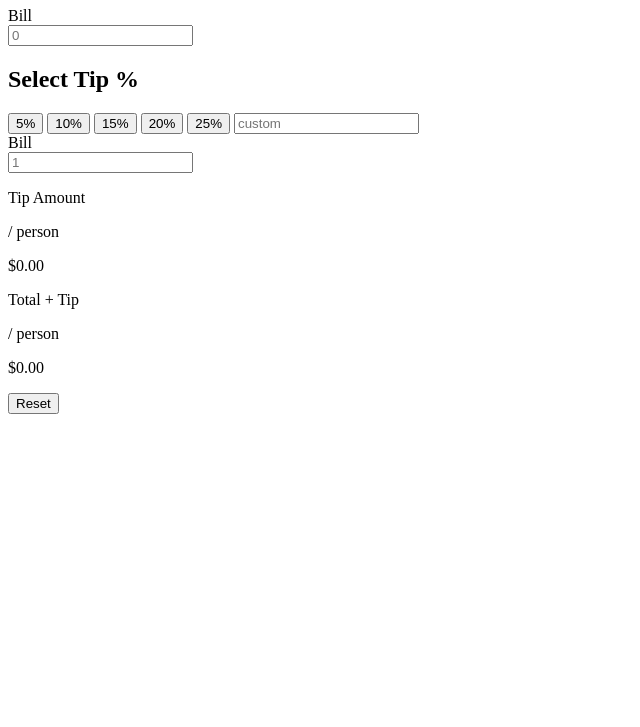
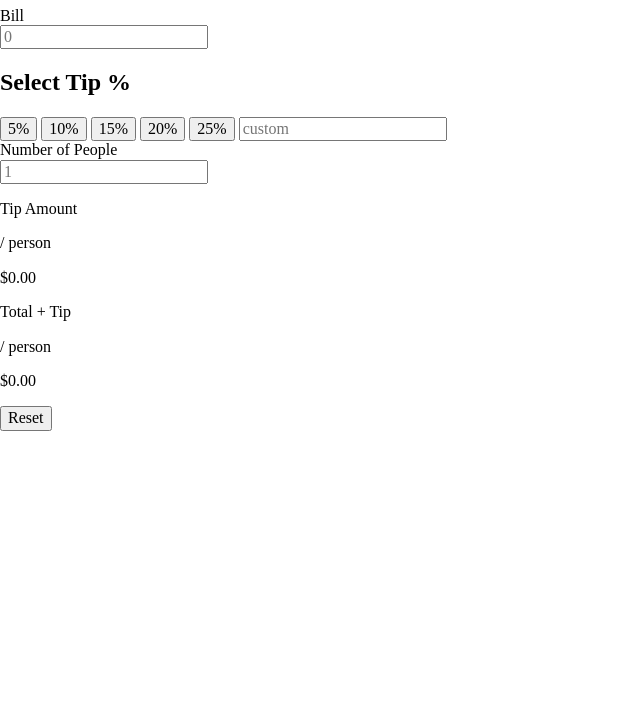
Before and after one commit to darrienjohnson/Gratapp, a plain HTML site: page index.html in a window 1280 px wide. Shown: the part 73-800 px from the top of the page, without its empty margins (0-640 px from the left). Drawn offline with nearby package versions, Linux system fonts and the light colour scheme.

Commit message:
Fix element alignmnet

```diff
--- a/index.html
+++ b/index.html
@@ -3,19 +3,29 @@
 <head>
   <meta charset="UTF-8">
   <meta name="viewport" content="width=device-width, initial-scale=1.0">
+  <link rel="stylesheet" href="../../../normalize.css">
+  <link rel="stylesheet" href="styles.css">
   <title>Tipper App</title>
 </head>
 <body>
+  <div class="header-container">
     <h1>Tipper</h1>
+  </div>
+
+  <!--    Bill Section    -->
+
   <main class="main-container">
   <section class="bill-container">
-  <div>
+    <div class="bill-div-container">
       <label for="bill" class="label">Bill</label><br>
       <input type="text" id="bill" name="bill" placeholder="0">
     </div>
   </section>
+
+<!--    Tip Section     -->
+
   <section class="tip-container">
-  <div>
+    <div class="tip-div-container">
       <h2>Select Tip %</h2>
       <button type="button" class="tip-button button tip-percentage">5%</button>
       <button type="button" class="tip-button button tip-percentage">10%</button>
@@ -25,24 +35,38 @@
       <input type="text" id="custom" name="custom" placeholder="custom" class="tip-percentage">
     </div>
   </section>
-<section class="total-people-container">
-    <div>
-    <label for="total-people" class="total-people">Bill</label><br>
+
+<!-- Number of People Section-->
+
+  <section class="tpeople-container">
+    <div class="tpeople-div-container">
+    <label for="total-people" class="total-people">Number of People</label><br>
     <input type="text" id="total-people" name="total-people" placeholder="1">
     </div>
   </section>
+
+<!-- Tally for Tip and Total + Tip Section  -->
+
   <section class="total-container">
+    <div class="total-div-container">
+
+    <!--Tip Amount-->
+
     <div class="tip-amount">
       <p>Tip Amount</p>
       <p>/ person</p>
       <p>$0.00</p>
     </div>
+
+    <!--Total + Amount-->
+
     <div class="total-amount">
       <p>Total + Tip</p>
       <p>/ person</p>
       <p>$0.00</p>
     </div>
     <button type="button" class="reset-button button">Reset</button>
+    </div>
   </section>
   </main>
 </body>
```
Lines whose indentation alone changed are shown as unchanged.
